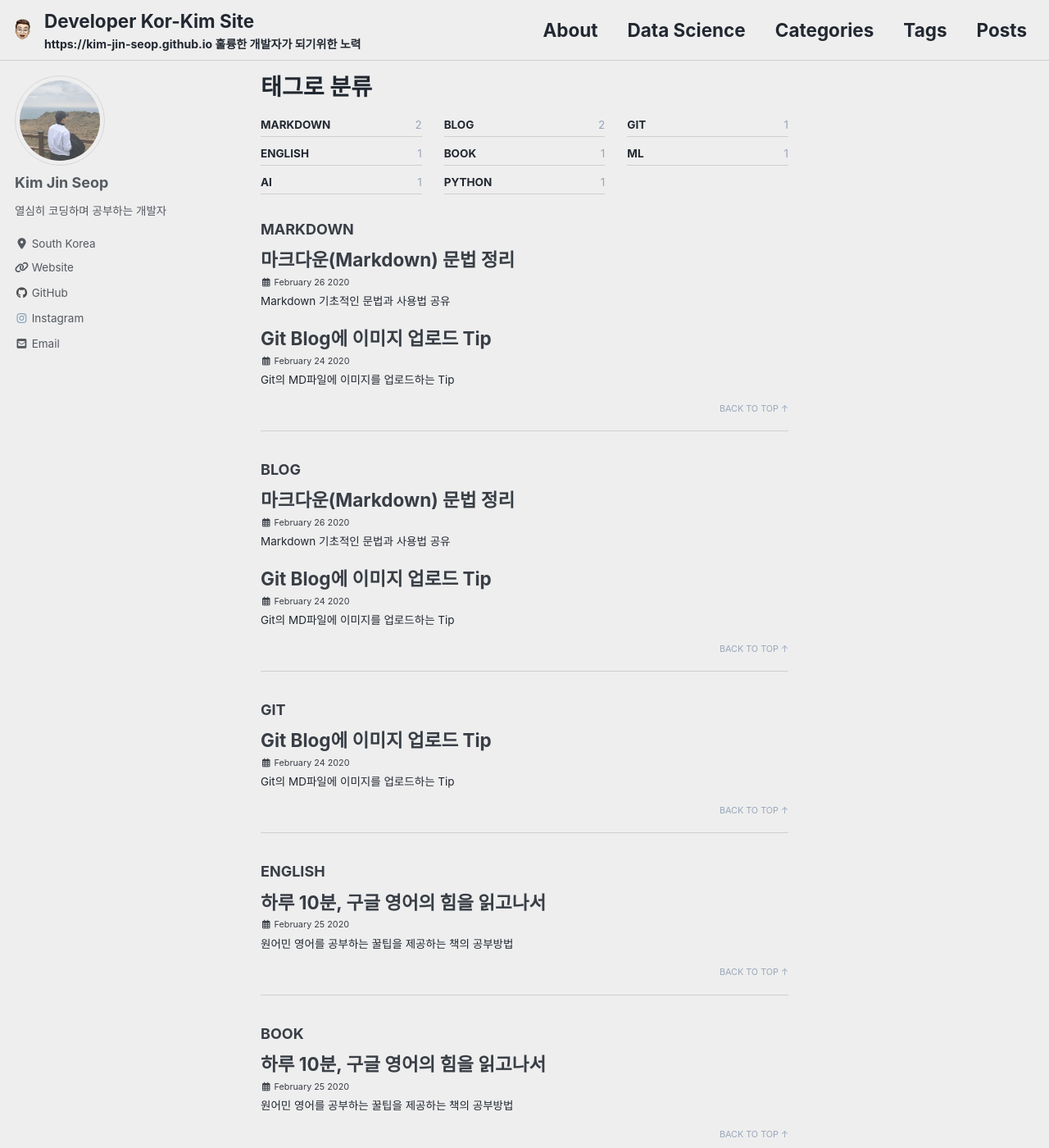
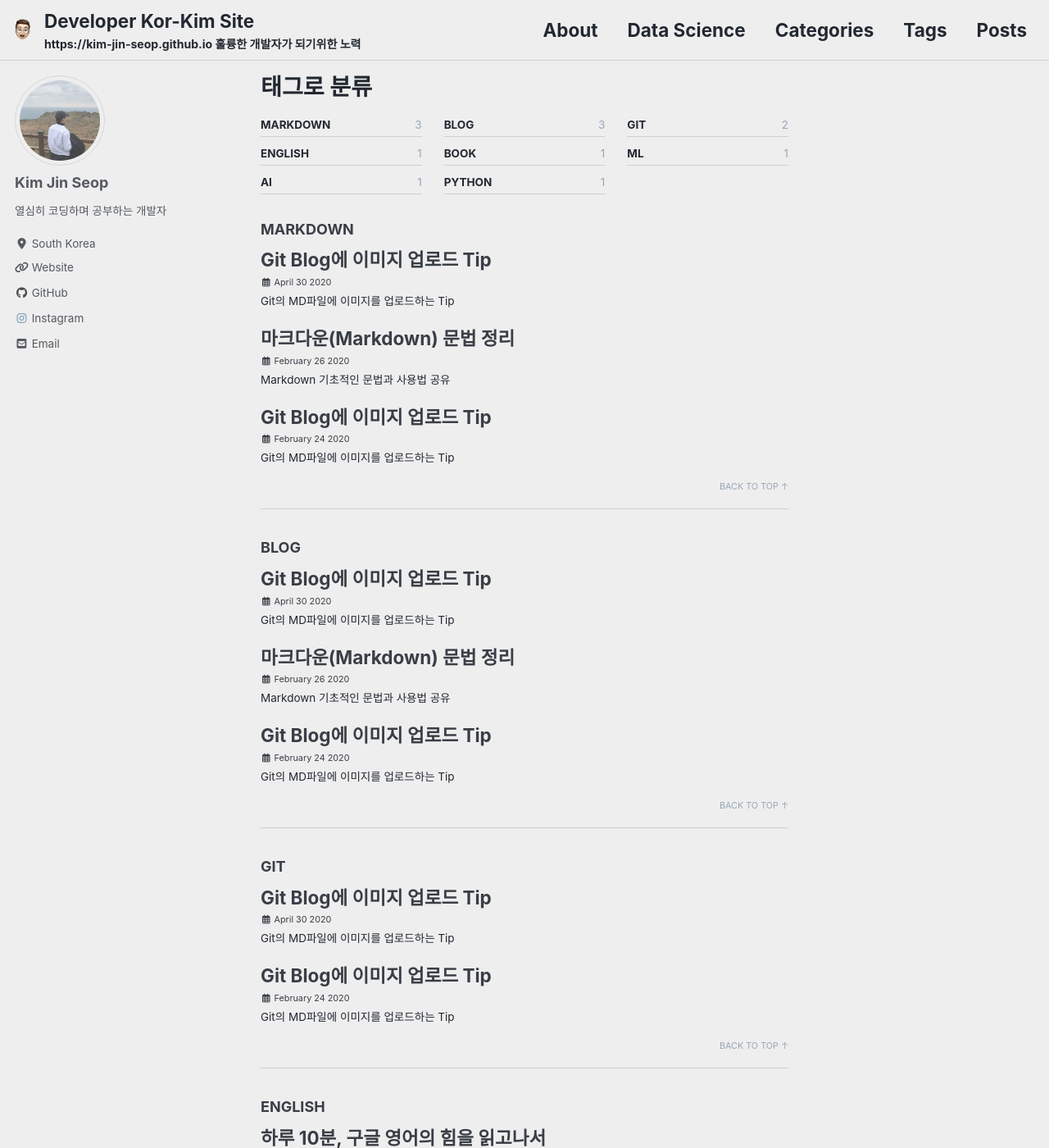
Before and after one commit to kim-jin-seop/kim-jin-seop.github.io, a Jekyll site: the page built from _pages/tag-archive.md, in a window 1280 px wide and 1400 px high. Shown: the whole window at 82% size. Built offline with Jekyll 4.4.1, drawn with Linux system fonts in a browser that asks for light colours; cached includes are drawn as plain includes; nearby versions of some CDN libraries.

Commit message:
Update 2020-04-30-ADsP_1_1.md

```diff
--- a/_posts/2020-04-30-ADsP_1_1.md
+++ b/_posts/2020-04-30-ADsP_1_1.md
@@ -1,14 +1,15 @@
 ---
-title:  "ADsP 시험준비 1과목 데이터의 이해(1)”
-excerpt: "1과목 데이터의 이해 중 1장 데이터 이해 요약정리"
-categories: ADSP
+title:  "Git Blog에 이미지 업로드 Tip"
+excerpt: "Git의 MD파일에 이미지를 업로드하는 Tip"
+categories:
+    MARKDOWN
 tag:
-    - CERTIFICATE
-    - DATA
-    - ADSP
+    - MARKDOWN
+    - GIT
+    - BLOG
 header:
-    teaser: https://user-images.githubusercontent.com/33629459/80656661-ab42fc00-8abc-11ea-8a32-240e15405b4d.jpeg
-    og_image: https://user-images.githubusercontent.com/33629459/80656661-ab42fc00-8abc-11ea-8a32-240e15405b4d.jpeg
+    teaser: https://user-images.githubusercontent.com/33629459/75142234-ff84d500-5735-11ea-81f3-0eef8d9332ec.png
+    og_image: https://user-images.githubusercontent.com/33629459/75142234-ff84d500-5735-11ea-81f3-0eef8d9332ec.png
 ---
 ## 요약에 앞서
 포스팅을 진짜 오랜만에 하는 것 같습니다. 최근 코로나 바이러스 때문에 집에 못가고 계속 OBC 생활을하며 지내느라 포스팅이 늦어졌습니다.. 언제까지 갖혀있을지 모르겠지만.. 빨리 상황이 좋아지길 기대합니다.
```
